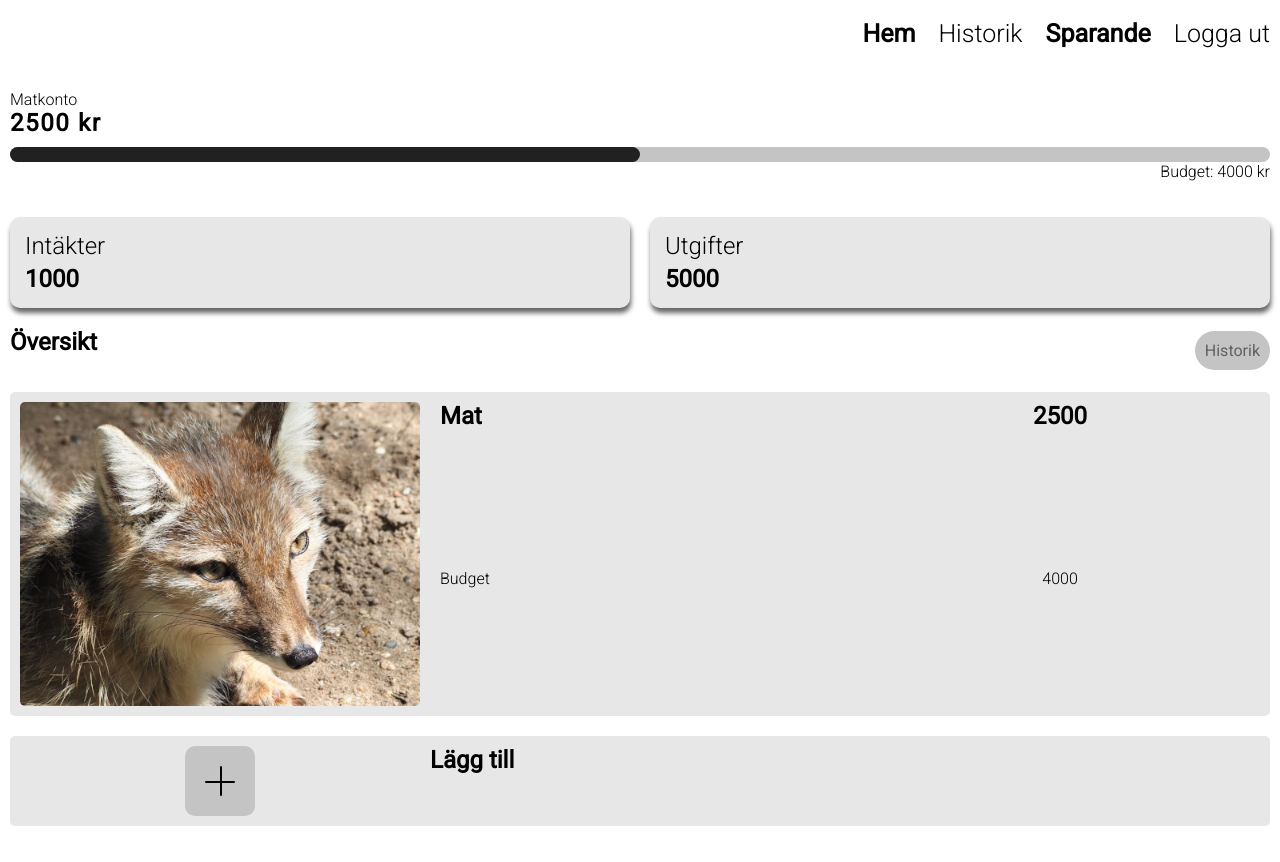
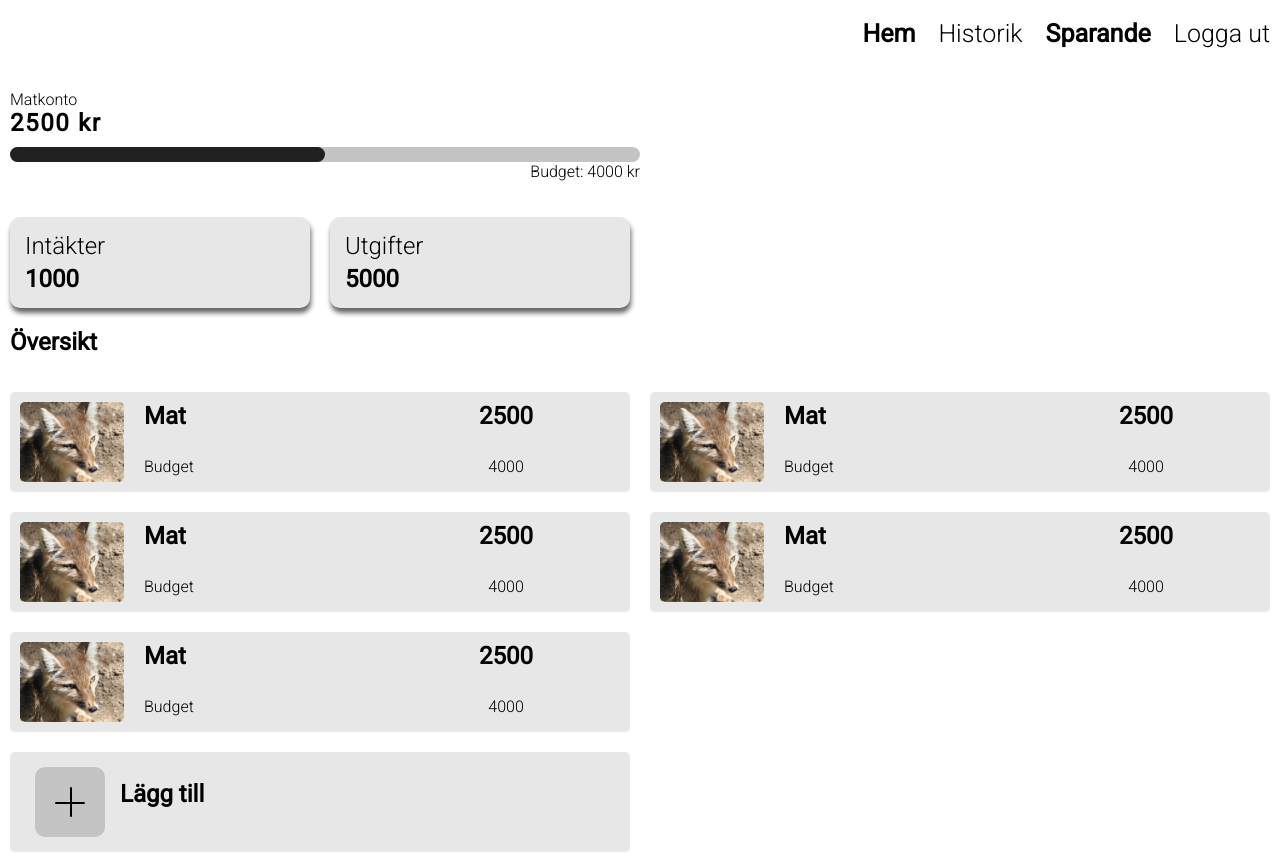
Before and after one commit to Markus-Simonsen-ITHS/JavaScript-med-ramverk-laboration-3, a Vue app in the folder deg/: page /landing in a window 1280 px wide. Before the commit the page ends 836 px from the top, so only its background shows below. Built offline with nearby package versions, Linux system fonts and the light colour scheme; no server answers.

Commit message:
styled HomeView on desktop

```diff
--- a/deg/src/components/home/CategoryItem.vue
+++ b/deg/src/components/home/CategoryItem.vue
@@ -53,4 +53,14 @@
   .bold-text {
     font-weight: bold;
   }
+
+  @media screen and (min-width: 700px) {
+    .expense-category {
+      grid-template-columns: .5fr 1fr 1fr;
+    }
+    .category-img-container {
+      height: 100px;
+      justify-self: start;
+    }
+  }
 </style>
--- a/deg/src/views/HomeView.vue
+++ b/deg/src/views/HomeView.vue
@@ -5,13 +5,35 @@
   export default {
     data() {
       return {
+        // Temporary array until we fetch data from db
         categories: [
+          {
+            name: 'Mat',
+            amountSpent: 2500,
+            budget: 4000
+          },
+          {
+            name: 'Mat',
+            amountSpent: 2500,
+            budget: 4000
+          },
+          {
+            name: 'Mat',
+            amountSpent: 2500,
+            budget: 4000
+          },
+          {
+            name: 'Mat',
+            amountSpent: 2500,
+            budget: 4000
+          },
           {
             name: 'Mat',
             amountSpent: 2500,
             budget: 4000
           }
         ],
+        // Temporary arrary until we fetch data from db
         statuses: [
           {
             name: 'Intäkter',
@@ -30,7 +52,7 @@
       }
     },
     computed: {
-      // Calculates percentage of the budget, used in progress-bar a§s width
+      // Calculates percentage of the budget, used in progress-bar as width
       calculateExpenseProgress() {
         const budget = 4000
         const spent = 2000
@@ -47,6 +69,7 @@
 
 <template>
   <div class="account-overview-container">
+    <div>
       <p class="account-overview-name">Matkonto</p>
       <p class="account-amount-spent">2500 kr</p>
       <div class="account-progress-container">
@@ -56,6 +79,7 @@
         />
       </div>
       <p class="account-budget">Budget: 4000 kr</p>
+    </div>
   </div>
 
   <div class="status-container">
@@ -75,6 +99,8 @@
       :key="category.id"
       :category="category"
     />
+  </ul>
+  <ul class="category-list">
     <li class="add-category-container">
       <div class="add-category-button" @click="goToAddPage" />
       <p>Lägg till</p>
@@ -119,21 +145,6 @@
     gap: 20px;
   }
 
-  .status-card {
-    background-color: #e7e7e7;
-    padding: 10px;
-    border-radius: 10px;
-    box-shadow: 1px 5px 5px 0px #676767;
-  }
-
-  .bold-text {
-    font-weight: bold;
-  }
-
-  .status-card p {
-    margin: 5px;
-  }
-
   .overview-container {
     display: grid;
     grid-template-columns: 1fr 1fr;
@@ -169,6 +180,10 @@
     grid-template-columns: 0.5fr 1fr;
     padding: 10px 0;
   }
+  .add-category-container p {
+    align-self: center;
+  }
+  /* Add-button */
   .add-category-button {
     background-color: #c4c4c4;
     border-radius: 10px;
@@ -207,4 +222,26 @@
   .add-category-container p {
     font-weight: bold;
   }
+
+  @media screen and (min-width: 700px) {
+    .account-overview-container {
+      display: grid;
+      grid-template-columns: 1fr 1fr;
+    }
+    .status-container {
+      grid-template-columns: 1fr 1fr 1fr 1fr;
+    }
+    /* Hide history-link on desktop */
+    .overview-container a {
+      display: none;
+    }
+    .category-list {
+      grid-template-columns: 1fr 1fr;
+      grid-auto-rows: 100px;
+    }
+    .add-category-container {
+      padding: 10px;
+      grid-template-columns: 0.2fr 1fr;
+    }
+  }
 </style>
```
Lines whose indentation alone changed are shown as unchanged.
